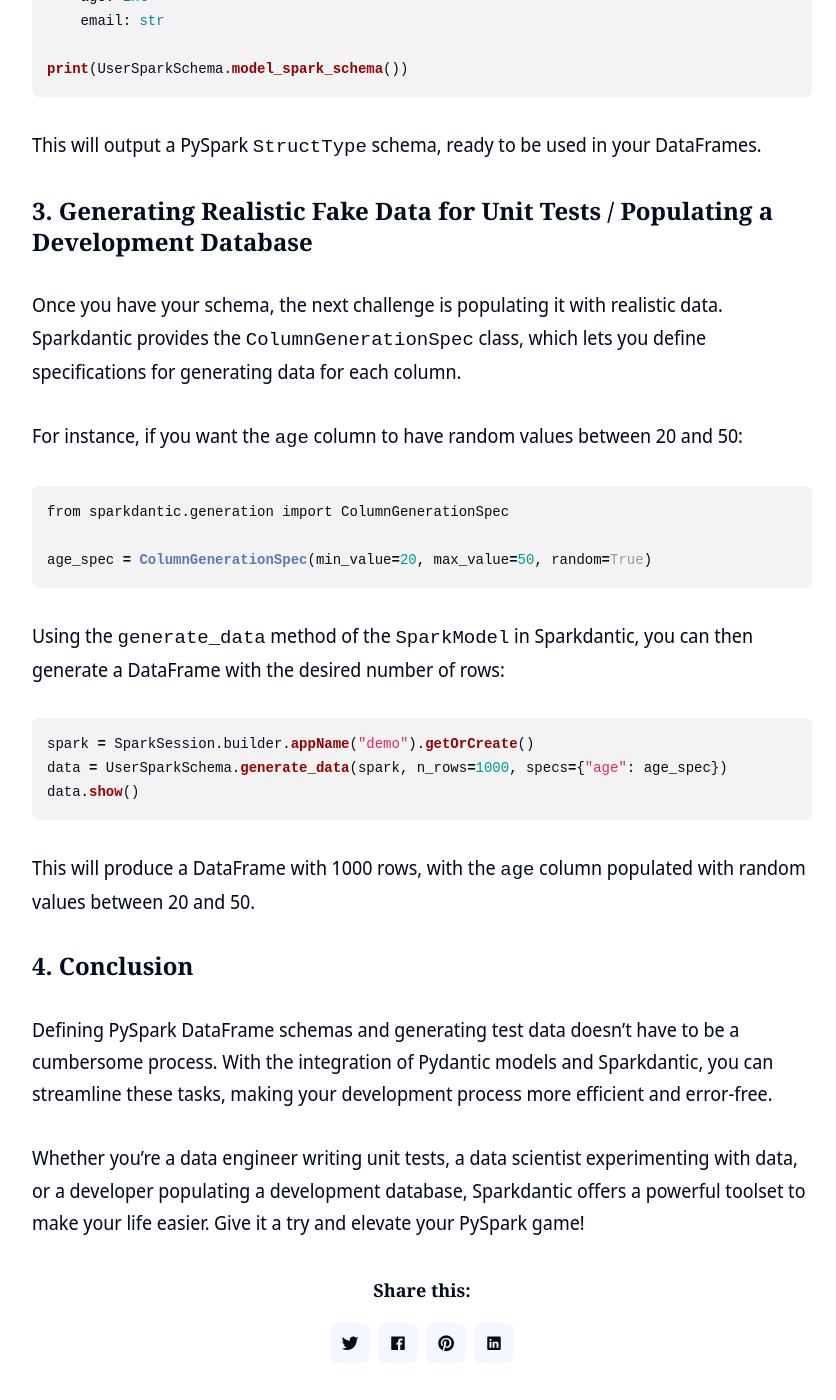
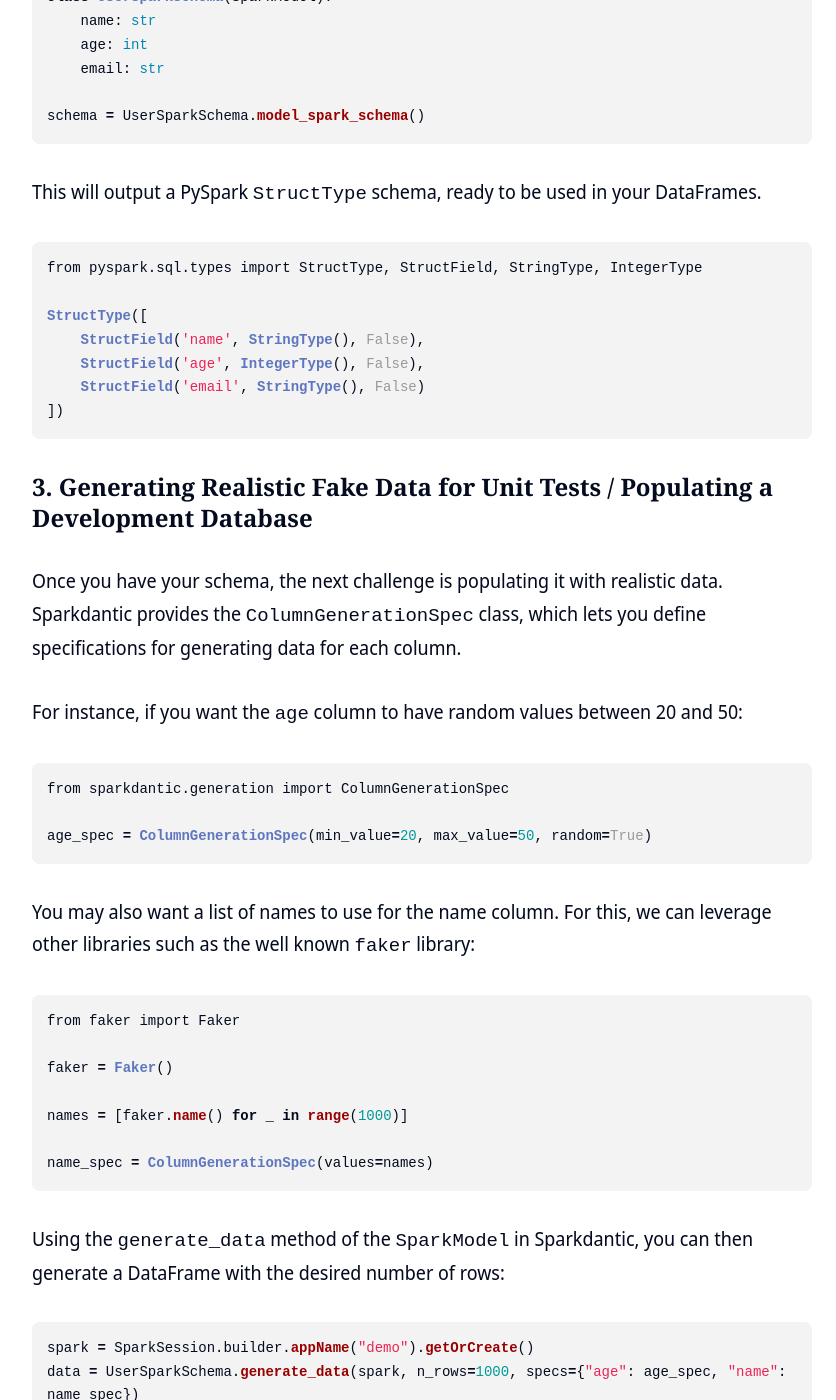
Before and after one commit to mitchelllisle/mitchelllisle.github.io, a Jekyll site: the page built from _posts/2023-09-30-pyspark-pydantic-schema-library.md, in a window 1280 px wide and 1400 px high, scrolled down 2360 px. Shown: the whole window, without its empty margins (218-1054 px from the left). Built offline with Jekyll 4.4.1, drawn with Linux system fonts in a browser that asks for light colours; nearby versions of some CDN libraries; some of the changed text lies outside the part shown.

Commit message:
add new blog

````diff
--- a/_posts/2023-09-30-pyspark-pydantic-schema-library.md
+++ b/_posts/2023-09-30-pyspark-pydantic-schema-library.md
@@ -38,15 +38,27 @@
 With the `SparkModel` class from Sparkdantic, you can easily convert this Pydantic model into a PySpark schema:
 
 ```python
+from sparkdantic import SparkModel
+
 class UserSparkSchema(SparkModel):
     name: str
     age: int
     email: str
 
-print(UserSparkSchema.model_spark_schema())
+schema = UserSparkSchema.model_spark_schema()
 ```
 
 This will output a PySpark `StructType` schema, ready to be used in your DataFrames.
+
+```python
+from pyspark.sql.types import StructType, StructField, StringType, IntegerType
+
+StructType([
+    StructField('name', StringType(), False),
+    StructField('age', IntegerType(), False),
+    StructField('email', StringType(), False)
+])
+```
 
 ### 3. Generating Realistic Fake Data for Unit Tests / Populating a Development Database
 
@@ -60,11 +72,24 @@
 age_spec = ColumnGenerationSpec(min_value=20, max_value=50, random=True)
 ```
 
+You may also want a list of names to use for the name column. For this, we can leverage other libraries such as the well known
+`faker` library:
+
+```python
+from faker import Faker
+
+faker = Faker()
+
+names = [faker.name() for _ in range(1000)]
+
+name_spec = ColumnGenerationSpec(values=names)
+```
+
 Using the `generate_data` method of the `SparkModel` in Sparkdantic, you can then generate a DataFrame with the desired number of rows:
 
 ```python
 spark = SparkSession.builder.appName("demo").getOrCreate()
-data = UserSparkSchema.generate_data(spark, n_rows=1000, specs={"age": age_spec})
+data = UserSparkSchema.generate_data(spark, n_rows=1000, specs={"age": age_spec, "name": name_spec})
 data.show()
 ```
 
````
